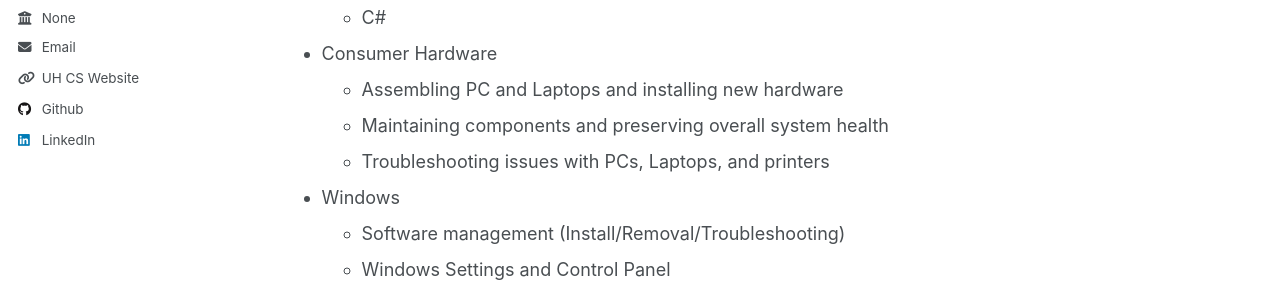
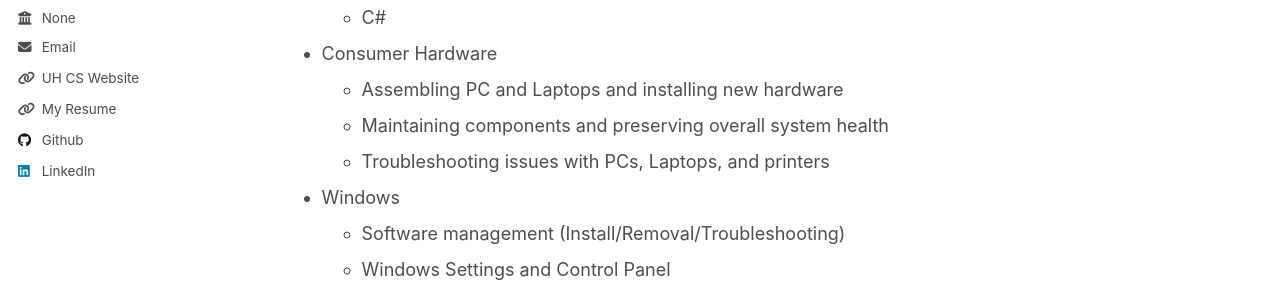
Before and after one commit to 37DG/37DG.github.io, a Jekyll site: the page built from _pages/about.md, in a window 1280 px wide. Shown: the part 473-765 px from the top of the page. Built offline with Jekyll 4.4.1, drawn with Linux system fonts in a browser that asks for light colours.

Commit message:
Added resume and removed some useless files

```diff
--- a/_includes/author-profile.html
+++ b/_includes/author-profile.html
@@ -36,8 +36,11 @@
       {% if author.email %}
         <li><a href="mailto:{{ author.email }}"><i class="fas fa-fw fa-envelope icon-pad-right" aria-hidden="true"></i>{{ site.data.ui-text[site.locale].email_label | default: "Email" }}</a></li>
       {% endif %}
+
       <!-- UH website requirement -->
       <li><a href="https://www.uh.edu/nsm/computer-science/"><i class="fas fa-fw fa-link icon-pad-right"></i>UH CS Website</a></li>
+      <!-- Resume -->
+      <li><a href="https://37dg.github.io/files/DG-resume.pdf"><i class="fas fa-fw fa-link icon-pad-right"></i>My Resume</a></li>
 
       <!-- Font Awesome and Academicons icons / Academic websites -->
       {% if author.arxiv %}
```
